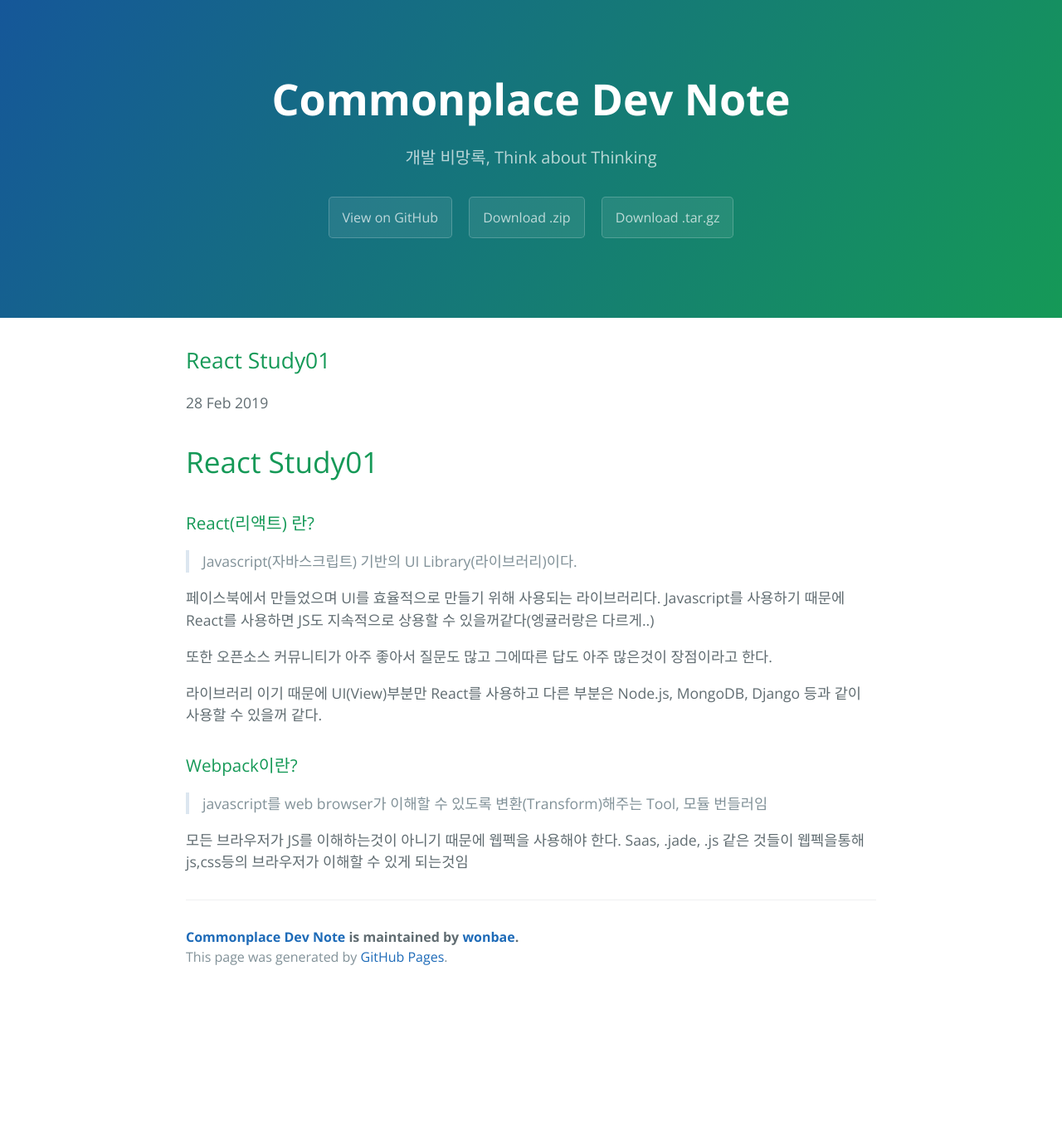
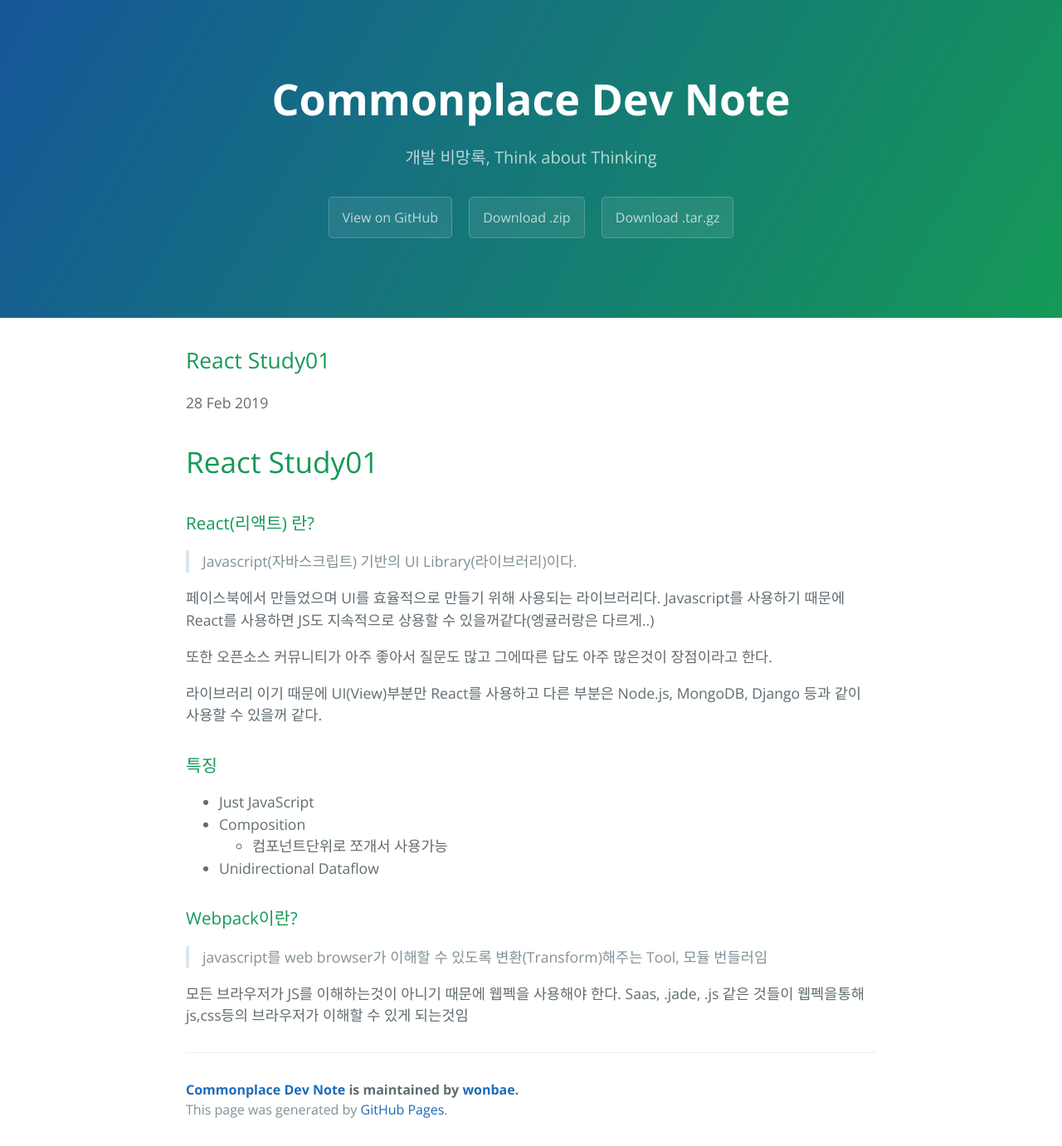
Before and after one commit to wonbae/wonbae.github.io, a Jekyll site: the page built from _posts/2019-02-28-React-Study01.markdown, in a window 1280 px wide. Shown: the whole page at 83% size. Built offline with Jekyll 4.4.1, drawn with Linux system fonts in a browser that asks for light colours; our own code applies the rules of GitHub Pages for plain Markdown files; before the commit the page ends 1197 px from its top, so only the background shows below that.

Commit message:
posting React-Study

```diff
--- a/_posts/2019-02-28-React-Study01.markdown
+++ b/_posts/2019-02-28-React-Study01.markdown
@@ -11,6 +11,15 @@ Javascript를 사용하기 때문에 React를 사용하면 JS도 지속적으로
 
 라이브러리 이기 때문에 UI(View)부분만 React를 사용하고 다른 부분은 Node.js, MongoDB, Django 등과 같이 사용할 수 있을꺼 같다.
 
+### 특징
+
+- Just JavaScript
+- Composition
+	- 컴포넌트단위로 쪼개서 사용가능
+- Unidirectional Dataflow
+
+
+
 
 
 
```
